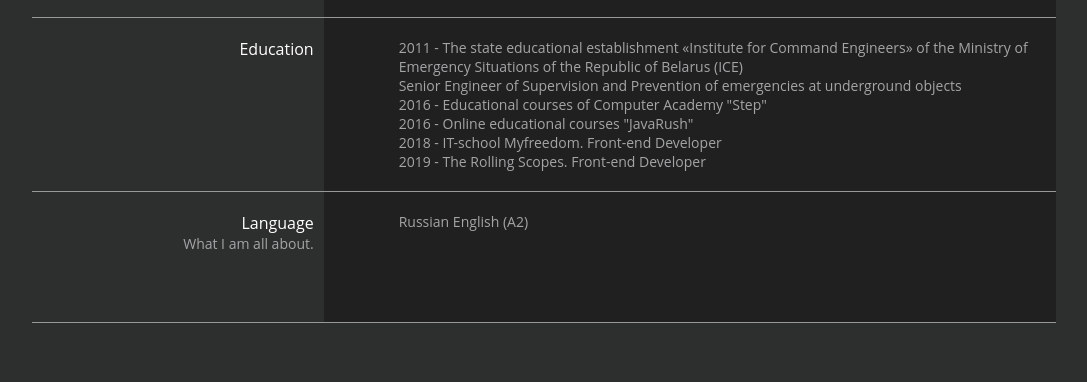
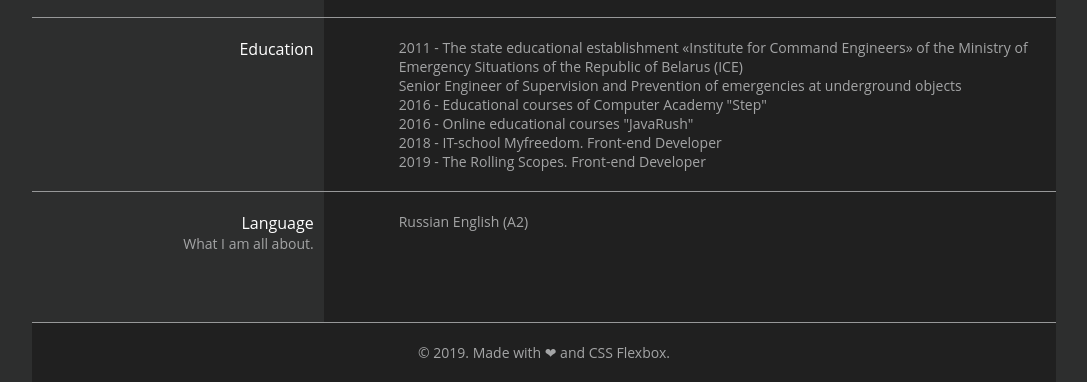
Before and after one commit to SBurnt/rsschool-2019Q1-cv, a plain HTML site: page index.html in a window 1280 px wide. Shown: the part 1316-1698 px from the top of the page, without its empty margins (96-1183 px from the left). Before the commit the page ends 1639 px from the top, so only its background shows below. Drawn offline with Linux system fonts and the light colour scheme.

Commit message:
feat: add information and styles about footer

```diff
--- a/css/style.css
+++ b/css/style.css
@@ -133,3 +133,9 @@ h3 {
 	width: 70%;
 	background: #202020;
 }
+
+.footer {
+	background: #202020;
+	padding: 20px 0;
+  text-align: center;
+}
--- a/index.html
+++ b/index.html
@@ -141,6 +141,8 @@
         </div>
       </section>
     </main>
-    <footer class="footer"></footer>
+    <footer class="footer wrapper">
+      <p>&copy; 2019. Made with ❤ and CSS Flexbox.</p>
+    </footer>
   </body>
 </html>
```
